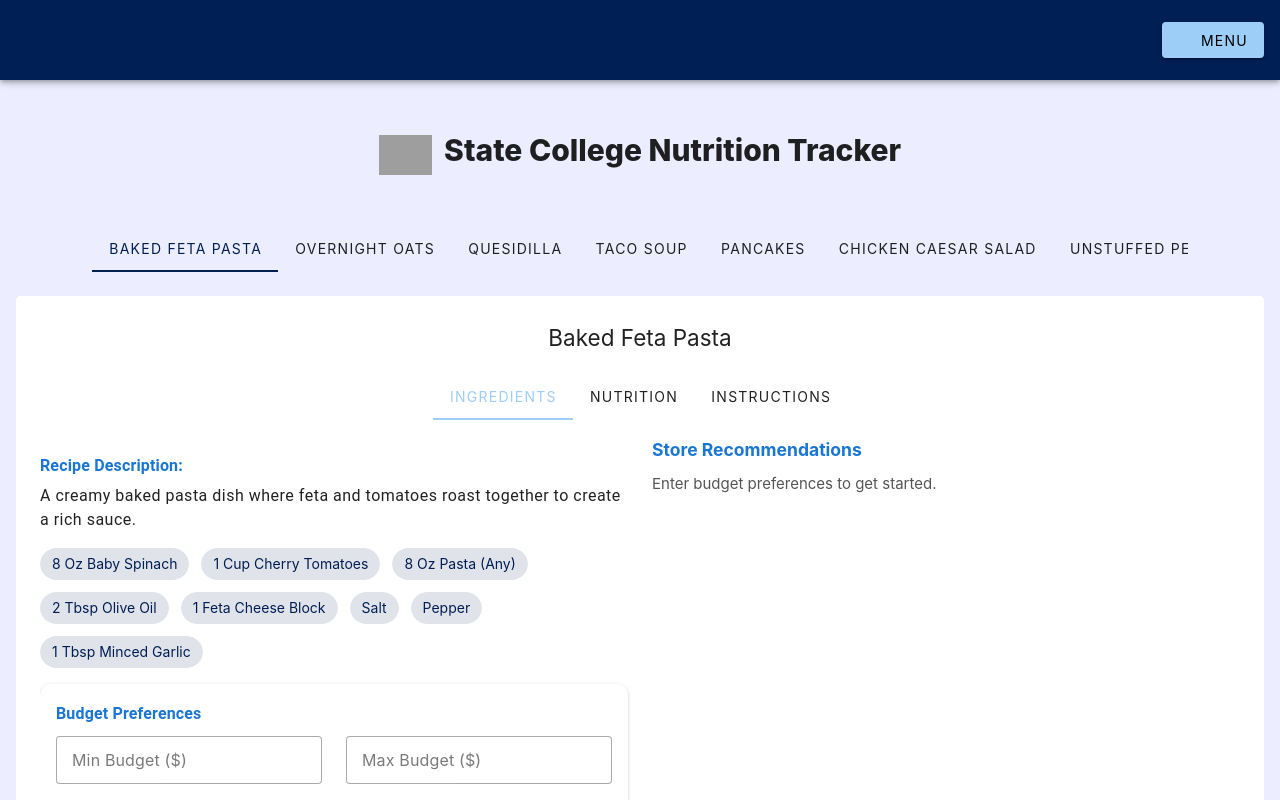
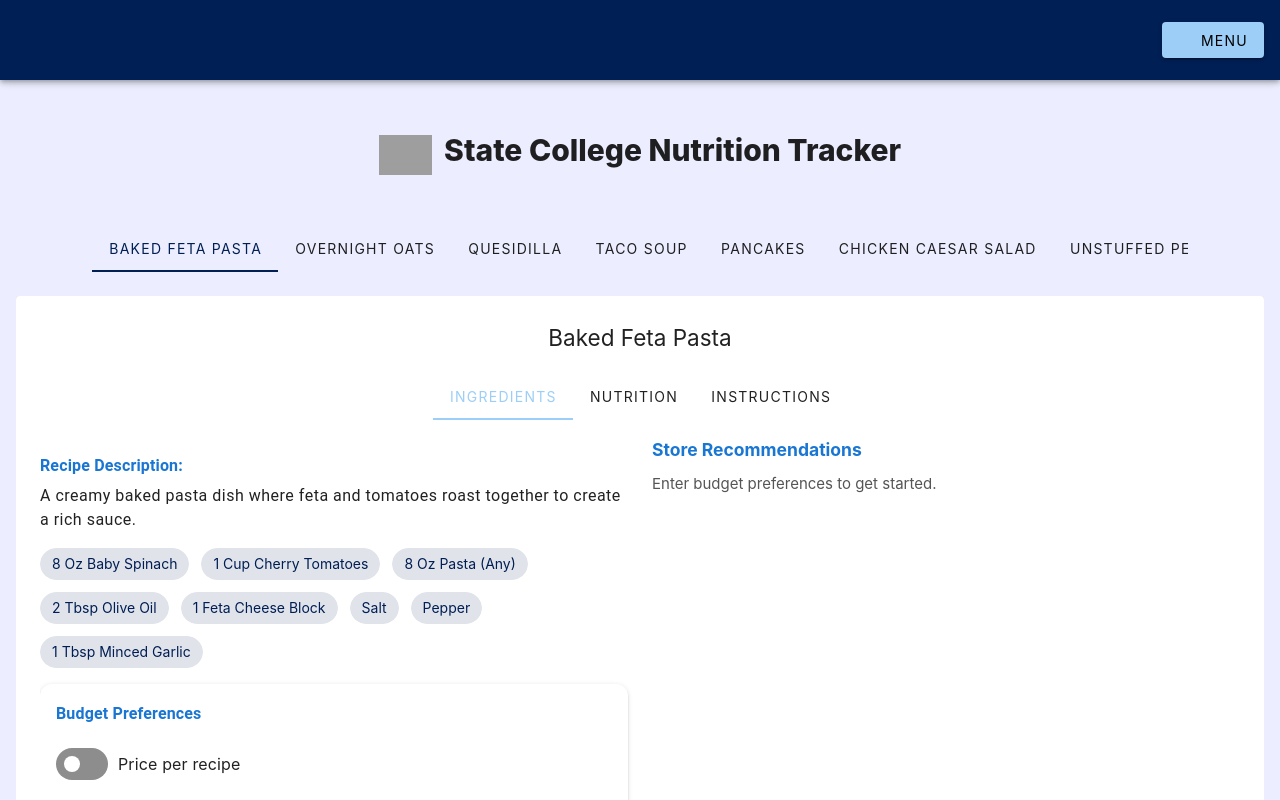
Before and after one commit to FionaRubino/DS440, a Vue app in the folder frontend/DS440W/: page / in a window 1280 px wide. Shown: the top 800 px of the page. Built offline with nearby package versions, Linux system fonts and the light colour scheme; grey boxes are pictures that could not be loaded.

Commit message:
toggle for price per recipe

```diff
--- a/frontend/DS440W/src/views/LandingView.vue
+++ b/frontend/DS440W/src/views/LandingView.vue
@@ -88,6 +88,15 @@
                         Budget Preferences
                       </p>
 
+                      <!-- ✅ NEW TOGGLE -->
+                      <v-switch
+                        v-model="useRecipePrice"
+                        label="Price per recipe"
+                        color="primary"
+                        inset
+                        class="mt-2"
+                      />
+
                       <v-row>
                         <v-col cols="6">
                           <v-text-field
@@ -149,8 +158,18 @@
                           <div>
                             <p style="margin:0;">
                               <strong>#{{ index + 1 }}:</strong>
-                              Total Price: ${{ rec.total_price.toFixed(2) }},
-                              Stores: {{ rec.num_stores }}
+
+                              <span v-if="useRecipePrice">
+                                Recipe Price: ${{ rec.recipe_price?.toFixed(2) }}
+                                (Total: ${{ rec.total_price?.toFixed(2) }})
+                              </span>
+
+                              <span v-else>
+                                Total Price: ${{ rec.total_price?.toFixed(2) }}
+                                (Recipe: ${{ rec.recipe_price?.toFixed(2) }})
+                              </span>
+
+                              , Stores: {{ rec.num_stores }}
                             </p>
                             <p style="margin:0; font-size: 0.9em; color:#555;">
                               Stores: {{ Array.isArray(rec.stores) ? rec.stores.join(', ') : rec.stores || 'N/A' }}
@@ -254,6 +273,7 @@ import NutritionChart from '@/components/NutritionChart.vue'
 
 const selectedTab = ref(0)
 const selectedSubTab = ref(0)
+const useRecipePrice = ref(false)
 const minBudget = ref<number | null>(null)
 const maxBudget = ref<number | null>(null)
 const recommendations = ref<any[]>([])
@@ -417,13 +437,15 @@ const getRecommendations = async () => {
         recipe_id: recipes[selectedTab.value].id,
         min_budget: minBudget.value,
         max_budget: maxBudget.value,
-        sort_by: null,
+        sort_by: useRecipePrice.value ? "recipe_price" : null,
+        use_recipe_price: useRecipePrice.value,   // ✅ NEW
         filters: null
       })
     })
 
     const data = await response.json()
     recommendations.value = data.recommendations.slice(0, 10)
+
     console.log("Backend response:", recommendations.value)
 
   } catch (error) {
```
Also changed, not shown: 2 other files (tests, documents, lock files or other folders).
